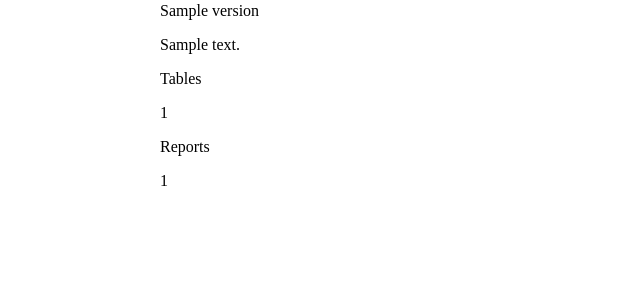
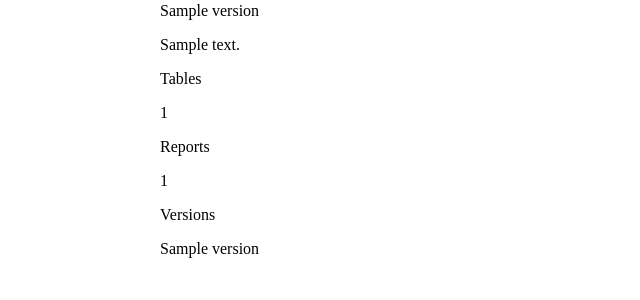
Before and after one commit to uktrade/trade-data-catalogue, a Django app: template trade_data_catalogue/templates/dataset_catalogue/details.html in a window 1280 px wide. Shown: the part 204-504 px from the top of the page, without its empty margins (0-640 px from the left). Run offline with Django 5.2, Linux system fonts and the light colour scheme; the template is opened without the code that fills it: most values are stand-ins (such as "Sample title", 1, 10 or a date in 2020); some web fonts are replaced.

Commit message:
Get previous dataset versions

```diff
--- a/trade_data_catalogue/dataset_catalogue/models.py
+++ b/trade_data_catalogue/dataset_catalogue/models.py
@@ -99,6 +99,9 @@ class DatasetDetails(Dataset):
     def set_dataset_reports(self, reports):
         self.reports = reports
 
+    def set_dataset_versions(self):
+        versions = self.get_dataset_versions(f"{self.url}/versions?format=json")
+        self.versions = versions[0:20]
 
 class DatasetTable:
     def __init__(self, id):
--- a/trade_data_catalogue/dataset_catalogue/views.py
+++ b/trade_data_catalogue/dataset_catalogue/views.py
@@ -56,6 +56,7 @@ class DatasetDetailView(TemplateView):
             dataset_details = self.get_dataset_table_objects(dataset_details)
         if dataset_details.report_ids != None:
             dataset_details = self.get_dataset_report_objects(dataset_details)
+        dataset_details.set_dataset_versions()
 
         return dataset_details
 
--- a/trade_data_catalogue/templates/dataset_catalogue/details.html
+++ b/trade_data_catalogue/templates/dataset_catalogue/details.html
@@ -13,5 +13,9 @@
   {% for report in dataset.reports %}
   <p>{{report.id}}</p>
   {% endfor %} {% endif %}
+  <p>Versions</p>
+  {% for version in dataset.versions %}
+  <p>{{version}}</p>
+  {% endfor %}
 </div>
 {% endblock content %}
```
